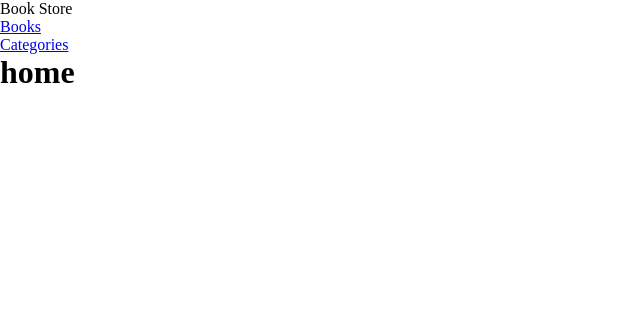
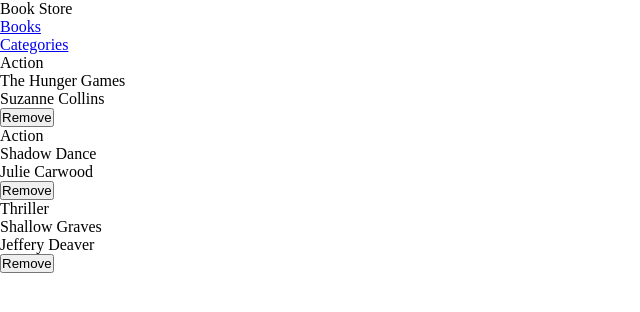
Before and after one commit to afizsavage/books-store, a React (Create React App) app: page / in a window 1280 px wide. Shown: the top 312 px of the page, without its empty margins (0-640 px from the left). Built offline with nearby package versions, Linux system fonts and the light colour scheme.

Commit message:
Add components for displaying books

```diff
--- a/public/index.html
+++ b/public/index.html
@@ -22,7 +22,7 @@
       work correctly both with client-side routing and a non-root public URL.
       Learn how to configure a non-root public URL by running `npm run build`.
     -->
-    <title>React App</title>
+    <title>Book Store</title>
   </head>
   <body>
     <noscript>You need to enable JavaScript to run this app.</noscript>
--- a/src/App.js
+++ b/src/App.js
@@ -1,5 +1,6 @@
 import { Route, Switch, BrowserRouter as Router } from 'react-router-dom';
 import './App.css';
+import BookList from './components/books';
 import Header from './components/header';
 
 function App() {
@@ -8,10 +9,10 @@
       <Header />
       <Switch>
         <Route exact path="/">
-          <h1>home</h1>
+          <BookList />
         </Route>
         <Route path="/categories">
-          <h1>categories</h1>
+          <h1>UNDER CONSTRUCTION</h1>
         </Route>
       </Switch>
     </Router>
--- /dev/null
+++ b/src/components/books/crud-buttons.js
@@ -0,0 +1,32 @@
+const buttons = [
+  {
+    id: 0,
+    title: 'Remove',
+    handleClick() {
+      console.log('click');
+    },
+  },
+];
+
+const CrudButton = (item) => {
+  const { button } = item;
+  return (
+    <button type="button" onClick={() => button.handleClick}>
+      {button.title}
+    </button>
+  );
+};
+
+const CrudButtons = () => (
+  <div>
+    <ul>
+      {buttons.map((button) => (
+        <li key={button.id}>
+          <CrudButton button={button} />
+        </li>
+      ))}
+    </ul>
+  </div>
+);
+
+export default CrudButtons;
--- /dev/null
+++ b/src/components/books/details.js
@@ -0,0 +1,17 @@
+import CrudButtons from './crud-buttons';
+
+const BookDetails = (item) => {
+  const { book } = item;
+  return (
+    <div>
+      <div>
+        <p>{book.genre}</p>
+        <p>{book.title}</p>
+        <p>{book.author}</p>
+        <CrudButtons />
+      </div>
+    </div>
+  );
+};
+
+export default BookDetails;
--- /dev/null
+++ b/src/components/books/index.js
@@ -0,0 +1,47 @@
+import BookDetails from './details';
+
+const books = [
+  {
+    id: 0,
+    author: 'Suzanne Collins',
+    genre: 'Action',
+    title: 'The Hunger Games',
+  },
+  {
+    id: 1,
+    author: 'Julie Carwood',
+    genre: 'Action',
+    title: 'Shadow Dance',
+  },
+  {
+    id: 2,
+    author: 'Jeffery Deaver',
+    genre: 'Thriller',
+    title: 'Shallow Graves',
+  },
+];
+
+const BookCard = (item) => {
+  const { book } = item;
+
+  return (
+    <div>
+      <BookDetails book={book} />
+    </div>
+  );
+};
+
+const BookList = () => (
+  <div>
+    <ul>
+      {books.map((book) => (
+        <li key={book.id}>
+          {' '}
+          <BookCard book={book} />
+        </li>
+      ))}
+    </ul>
+  </div>
+);
+
+export default BookList;
--- a/src/components/header.js
+++ b/src/components/header.js
@@ -1,8 +1,8 @@
 import { NavLink } from 'react-router-dom';
 
 const links = [
-  { id: 0, path: '/books', text: 'Books' },
-  { id: 0, path: '/categories', text: 'Categories' },
+  { id: 0, path: '/', text: 'Books' },
+  { id: 1, path: '/categories', text: 'Categories' },
 ];
 
 const Header = () => (
```
